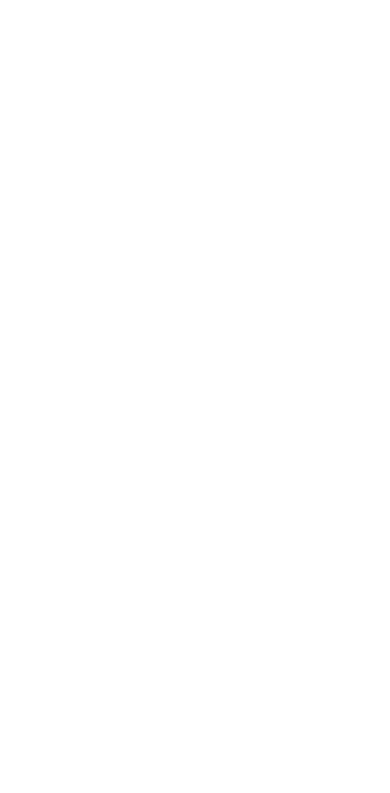
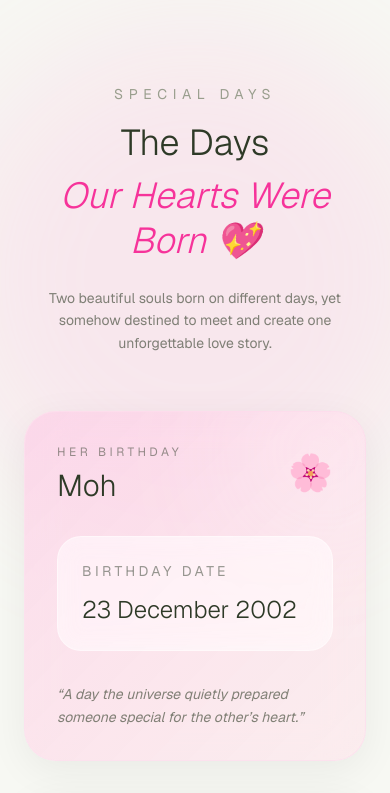
Before and after one commit to nandayekhaungkyaw/SaiWinNaungLoveStory, a Next.js app: page / in a window 390 px wide. Shown: the part 5420-6213 px from the top of the page. Before the commit the page ends 5408 px from the top, so only its background shows below. Built offline with nearby package versions, Linux system fonts and the light colour scheme.

Commit message:
birthday

```diff
--- a/app/page.tsx
+++ b/app/page.tsx
@@ -9,6 +9,7 @@ import { BlogSection } from "@/components/blog-section";
 import { useEffect, useRef, useState } from "react";
 import { motion, AnimatePresence } from "framer-motion";
 import { Volume2, VolumeX } from "lucide-react";
+import CoupleBirthdaySection from "@/components/CoupleBirthdaySection";
 
 export default function HomePage() {
   const [count, setCount] = useState(3);
@@ -180,6 +181,7 @@ export default function HomePage() {
           <GallerySection />
           <RotatingCarousel />
           <BlogSection />
+          <CoupleBirthdaySection />
         </motion.main>
       )}
     </>
--- /dev/null
+++ b/components/CoupleBirthdaySection.tsx
@@ -0,0 +1,124 @@
+import { motion } from "framer-motion";
+
+export default function CoupleBirthdaySection() {
+  const birthdays = [
+    {
+      role: "Her Birthday",
+      name: "Moh",
+      date: "23 December 2002",
+      emoji: "🌸",
+      gradient: "from-pink-400/30 to-rose-500/10",
+      border: "border-pink-300/30",
+    },
+    {
+      role: "His Birthday",
+      name: "Win",
+      date: "17 October 2001",
+      emoji: "🤍",
+      gradient: "from-emerald-400/30 to-green-500/10",
+      border: "border-emerald-300/30",
+    },
+  ];
+
+  return (
+    <section id="birthday" className="relative overflow-hidden py-24 bg-[#f7f8f3]">
+      {/* Background Glow */}
+      <div className="absolute top-10 left-1/2 -translate-x-1/2 w-[500px] h-[500px] bg-pink-300/20 blur-3xl rounded-full" />
+
+      <div className="max-w-6xl mx-auto px-6 relative z-10">
+        {/* Heading */}
+        <motion.div
+          initial={{ opacity: 0, y: 30 }}
+          whileInView={{ opacity: 1, y: 0 }}
+          transition={{ duration: 0.8 }}
+          viewport={{ once: true }}
+          className="text-center mb-14 md:mb-16"
+        >
+          <p className="uppercase tracking-[0.4em] text-sm text-[#5a6b4d]/60 mb-4">
+            Special Days
+          </p>
+
+          <h2 className="text-4xl md:text-6xl font-light text-[#2e3a27] leading-tight">
+            The Days
+            <span className="block italic text-pink-500 mt-2">
+              Our Hearts Were Born 💖
+            </span>
+          </h2>
+
+          <p className="mt-6 text-[#2e3a27]/60 max-w-xl mx-auto text-sm md:text-base leading-relaxed">
+            Two beautiful souls born on different days, yet somehow destined
+            to meet and create one unforgettable love story.
+          </p>
+        </motion.div>
+
+        {/* Birthday Cards */}
+        <div className="grid grid-cols-1 md:grid-cols-2 gap-8">
+          {birthdays.map((person, index) => (
+            <motion.div
+              initial={{ opacity: 0, y: 40, scale: 0.95 }}
+              whileInView={{ opacity: 1, y: 0, scale: 1 }}
+              transition={{ duration: 0.7, delay: index * 0.2 }}
+              viewport={{ once: true }}
+              whileHover={{ y: -10 }}
+              key={index}
+              className={`group relative overflow-hidden rounded-[32px] border ${person.border} bg-white/50 backdrop-blur-xl p-8 md:p-10 shadow-[0_10px_40px_rgba(0,0,0,0.06)] hover:-translate-y-2 transition-all duration-500 min-h-[340px] md:min-h-[380px]`}
+            >
+              {/* Glow */}
+              <div
+                className={`absolute inset-0 bg-gradient-to-br ${person.gradient} opacity-70`}
+              />
+
+              {/* Floating Blur */}
+              <div className="absolute -top-10 -right-10 w-40 h-40 bg-white/30 blur-3xl rounded-full" />
+
+              <div className="relative z-10">
+                <div className="flex items-center justify-between mb-8">
+                  <div>
+                    <p className="uppercase tracking-[0.3em] text-xs text-[#2e3a27]/50 mb-2">
+                      {person.role}
+                    </p>
+
+                    <h3 className="text-3xl md:text-4xl font-light text-[#2e3a27]">
+                      {person.name}
+                    </h3>
+                  </div>
+
+                  <motion.div
+                    animate={{ y: [0, -6, 0] }}
+                    transition={{ repeat: Infinity, duration: 2 }}
+                    className="text-4xl md:text-5xl"
+                  >
+                    {person.emoji}
+                  </motion.div>
+                </div>
+
+                {/* Date Box */}
+                <div className="rounded-3xl bg-white/60 backdrop-blur-md border border-white/40 p-6">
+                  <p className="text-sm text-[#2e3a27]/50 uppercase tracking-[0.25em] mb-3">
+                    Birthday Date
+                  </p>
+
+                  <motion.h4
+                    initial={{ opacity: 0, y: 20 }}
+                    whileInView={{ opacity: 1, y: 0 }}
+                    transition={{ duration: 0.6, delay: 0.3 }}
+                    viewport={{ once: true }}
+                    className="text-2xl md:text-3xl font-light text-[#2e3a27] leading-snug"
+                  >
+                    {person.date}
+                  </motion.h4>
+                </div>
+
+                {/* Romantic Text */}
+                <p className="mt-8 text-[#2e3a27]/60 italic leading-relaxed text-sm md:text-base">
+                  “A day the universe quietly prepared someone special for the
+                  other’s heart.”
+                </p>
+              </div>
+            </motion.div>
+          ))}
+        </div>
+      </div>
+    </section>
+  );
+}
--- a/components/header.tsx
+++ b/components/header.tsx
@@ -8,6 +8,7 @@ const navItems = [
   { name: "Gallery", section: "gallery" },
   { name: "Catering", section: "carousel" },
   { name: "Blog", section: "blog" },
+  { name: "Birthday", section: "birthday" },
 ]
 
 export function Header() {
```
